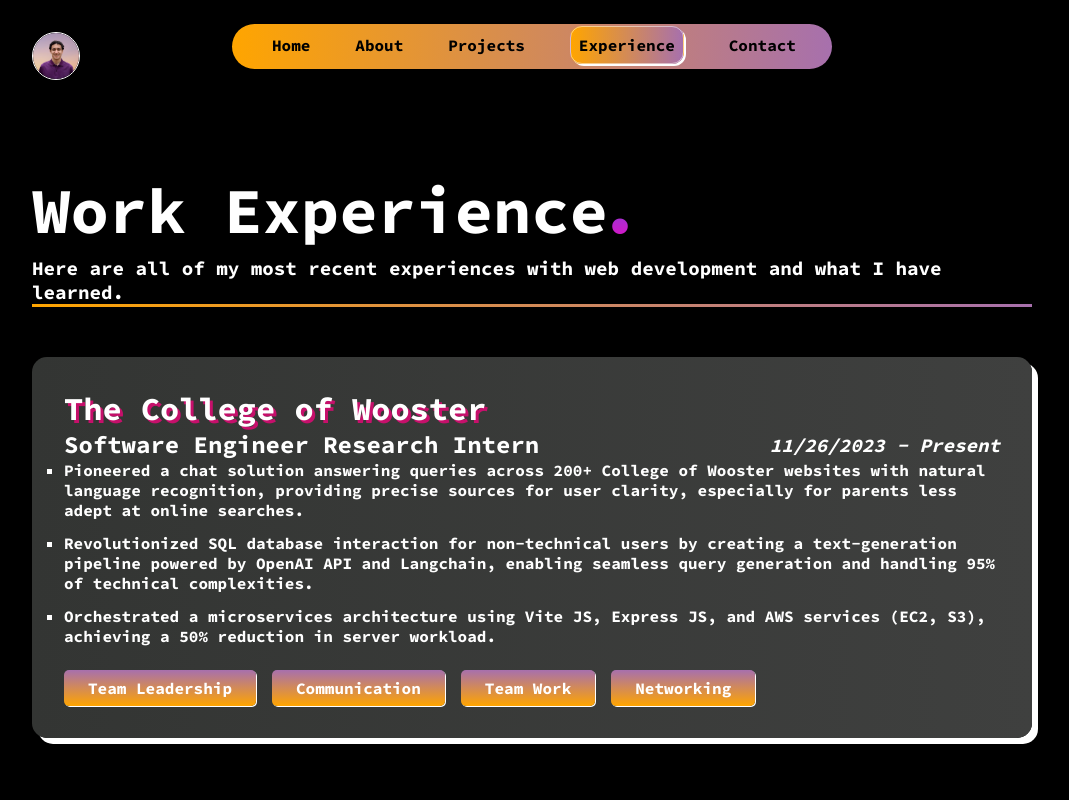
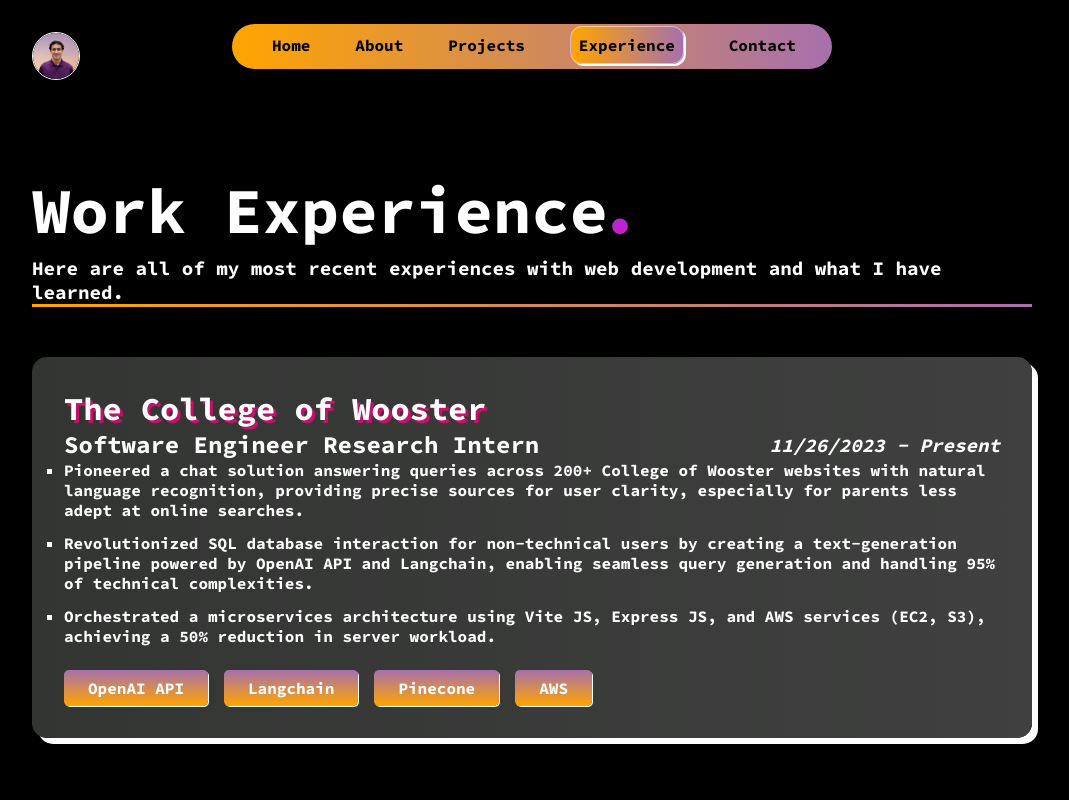
Before and after one commit to akhmadmamirov/portfolio, a React (Create React App) app: page /experience in a window 1280 px wide. Shown: the top 800 px of the page, without its empty margins (108-1177 px from the left). Built offline with nearby package versions, Linux system fonts and the light colour scheme.

Commit message:
adding skills to research pos

```diff
--- a/src/pages/experience.jsx
+++ b/src/pages/experience.jsx
@@ -68,10 +68,10 @@
 										</li>
 									</ul>
 									<ul class="skill-badges-container">
-										<li class="skill-badge">Team Leadership</li>
-										<li class="skill-badge">Communication</li>
-										<li class="skill-badge">Team Work</li>
-										<li class="skill-badge">Networking</li>
+										<li class="skill-badge">OpenAI API</li>
+										<li class="skill-badge">Langchain</li>
+										<li class="skill-badge">Pinecone</li>
+										<li class="skill-badge">AWS</li>
 									</ul>
 								</div>
 							</div>
```
